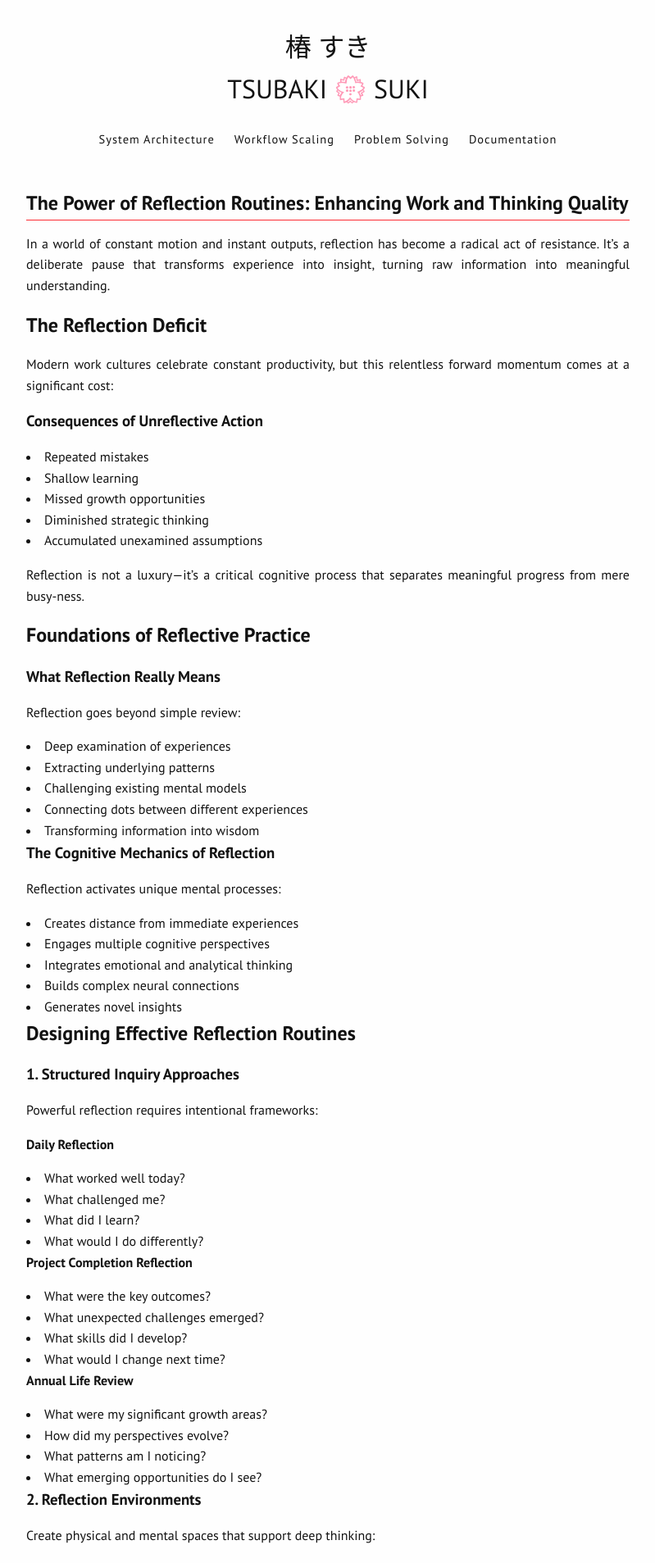
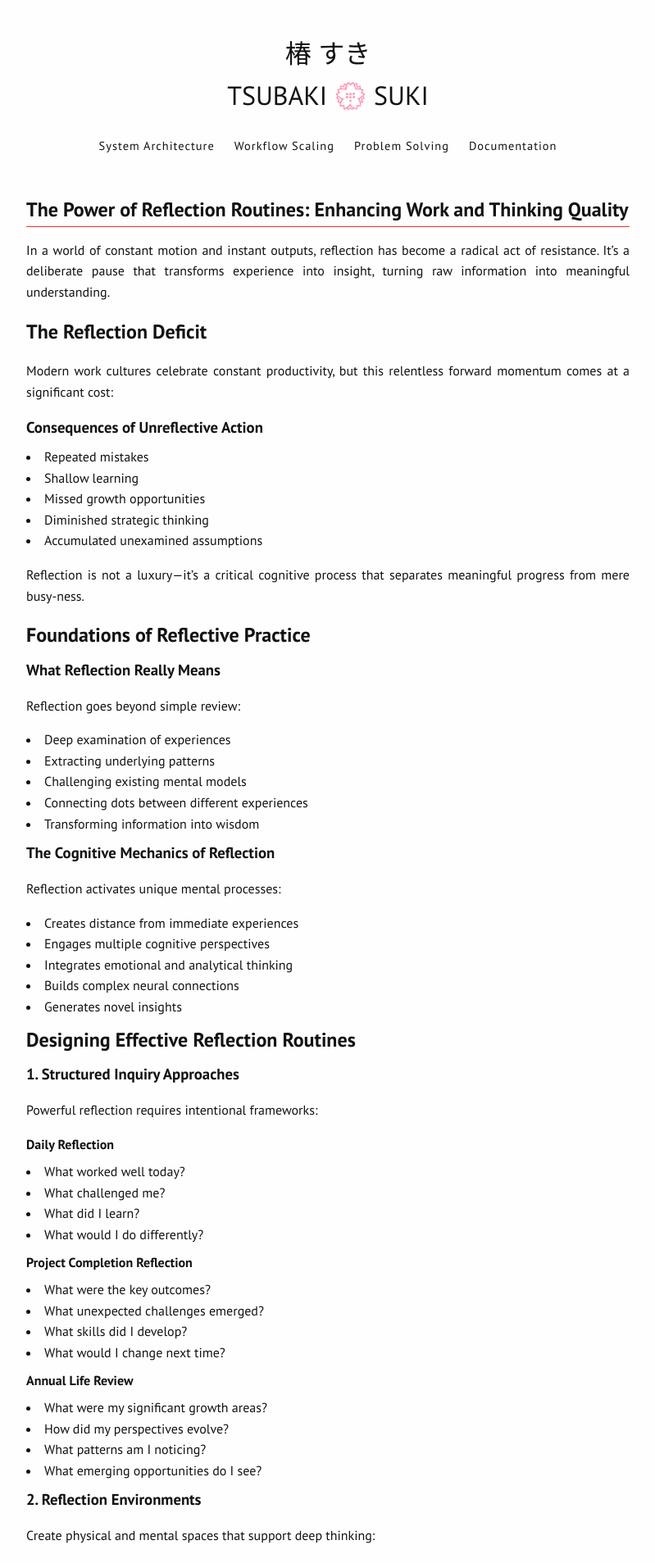
Before and after one commit to sukitsubaki/sukitsubaki.github.io, a Jekyll site: the page built from _posts/2021-09-22-the-power-of-reflection-routines.md, in a window 1280 px wide. Shown: the top 1907 px of the page at 82% size, without its empty margins (240-1039 px from the left). Built offline with Jekyll 4.4.1, drawn with Linux system fonts in a browser that asks for light colours.

Commit message:
add h1… margin-top

```diff
--- a/assets/css/base/reset.css
+++ b/assets/css/base/reset.css
@@ -44,7 +44,8 @@
 
 /* Typography Reset */
 h1, h2, h3, h4, h5 {
-    margin-bottom: var(--spacing-sm);
+    margin-top: var(--spacing-xs);
+    margin-bottom: var(--spacing-xs);
     text-align: left;
 }
 
```
